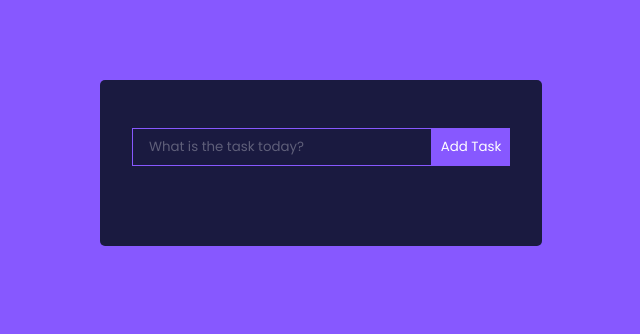
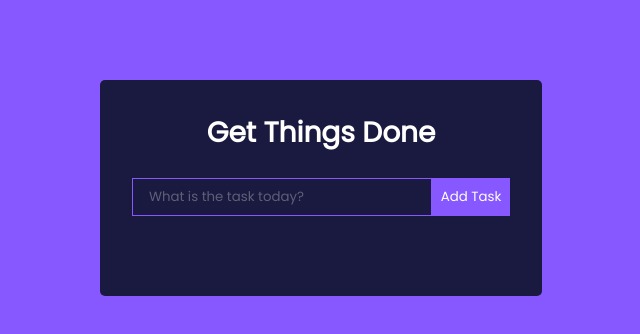
Before and after one commit to and-adad/todolist-app-react, a React (Vite) app: page / in a window 1280 px wide. Shown: the top 334 px of the page, without its empty margins (319-959 px from the left). Built offline with nearby package versions, Linux system fonts and the light colour scheme.

Commit message:
Добавил заголовок

```diff
--- a/src/components/TodoWrapper.jsx
+++ b/src/components/TodoWrapper.jsx
@@ -14,10 +14,11 @@ export const TodoWrapper = () => {
     }
   return (
     <div className='TodoWrapper'>
-        <TodoForm addTodo={addTodo} />
-        {todos.map((todo, index) => (
-          <Todo task={todo} key={index} />
-        ))}
+      <h1>Get Things Done</h1>
+      <TodoForm addTodo={addTodo} />
+      {todos.map((todo, index) => (
+        <Todo task={todo} key={index} />
+      ))}
     </div>
   )
 }
```
